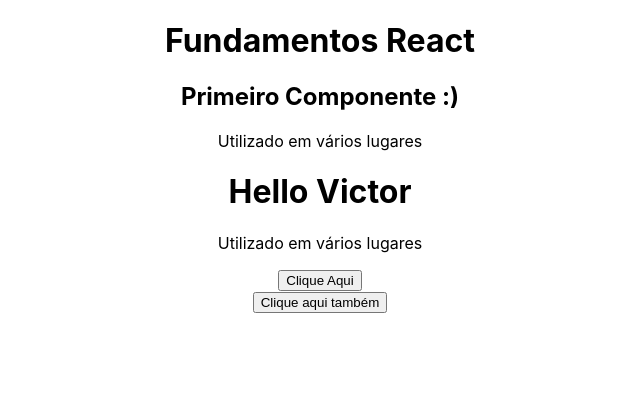
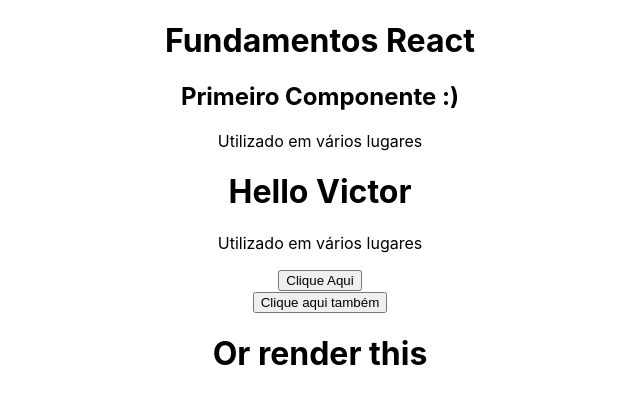
Before and after one commit to Victor-Palha/React-Estudos, a React (Create React App) app in the folder Estudos/hello/: page / in a window 1280 px wide. Shown: the top 404 px of the page, without its empty margins (320-960 px from the left). Built offline with nearby package versions, Linux system fonts and the light colour scheme.

Commit message:
render Function

```diff
--- a/Estudos/hello/src/components/Events.js
+++ b/Estudos/hello/src/components/Events.js
@@ -2,6 +2,13 @@
     const handleMyEvent = (e)=>{
         console.log(e)
         alert("Evento ativado")
+    }
+    const renderSomething = (x) =>{
+        if(x){
+            return <h1>Render this</h1>
+        }else{
+            return <h1>Or render this</h1>
+        }
     }
 return(
     <div>
@@ -11,6 +18,7 @@
         <div>
             <button onClick={()=>alert("Arrow Function")}>Clique aqui também</button>
         </div>
+        {renderSomething(false)}
     </div>
 )
 }
```
